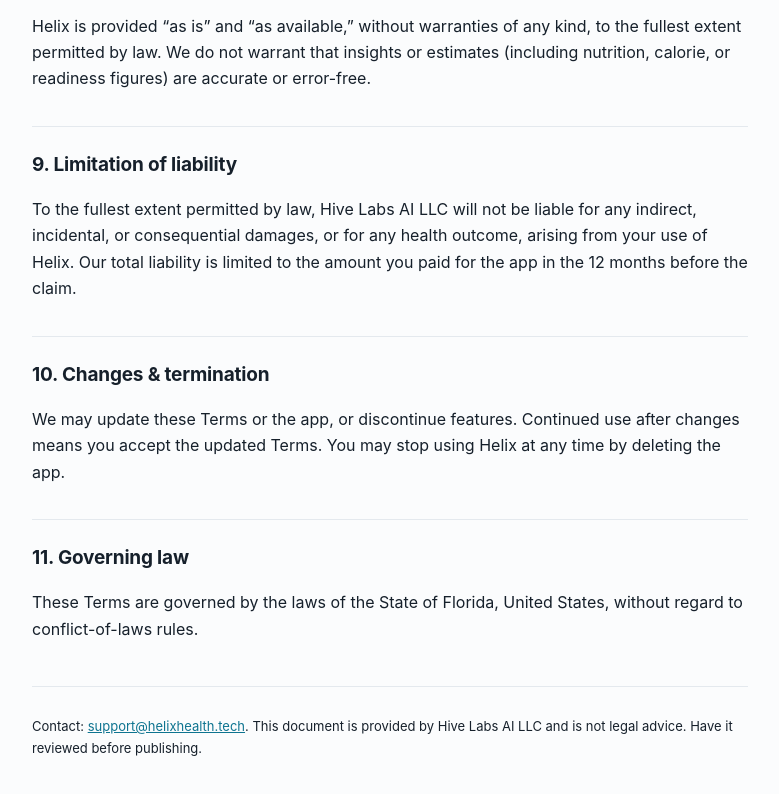
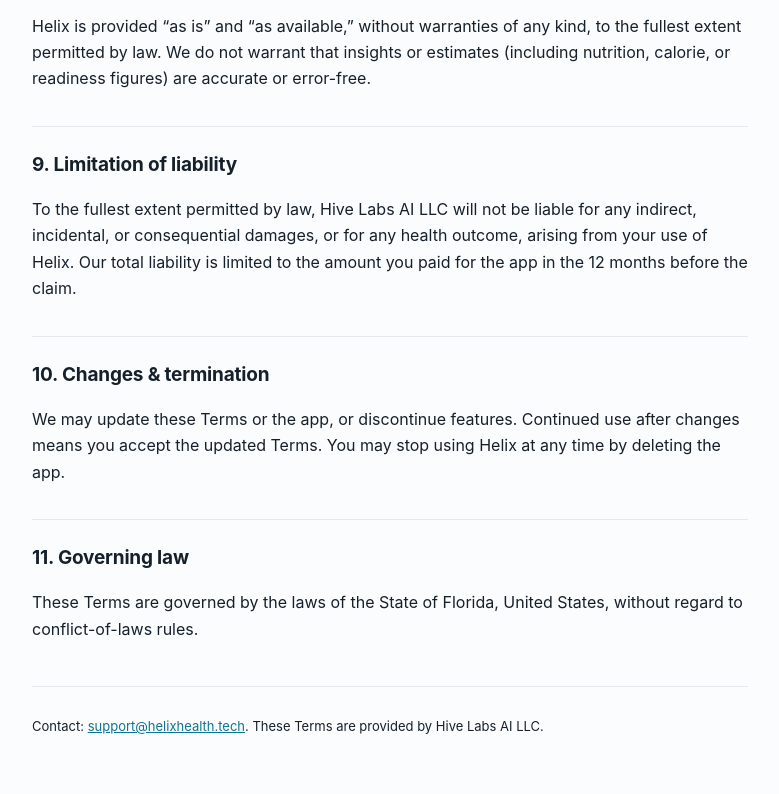
Before and after one commit to Hive239/helixhealth-site, a plain HTML site: page terms/index.html in a window 1280 px wide. Shown: the part 2027-2821 px from the top of the page, without its empty margins (250-1029 px from the left). Drawn offline with Linux system fonts and the light colour scheme.

Commit message:
Remove draft disclaimer note from Terms footer

```diff
--- a/terms/index.html
+++ b/terms/index.html
@@ -82,7 +82,7 @@
   <p>These Terms are governed by the laws of the State of Florida, United States, without regard to conflict-of-laws rules.</p>
 
   <footer>
-    <p>Contact: <a href="mailto:support@helixhealth.tech">support@helixhealth.tech</a>. This document is provided by Hive Labs AI LLC and is not legal advice. Have it reviewed before publishing.</p>
+    <p>Contact: <a href="mailto:support@helixhealth.tech">support@helixhealth.tech</a>. These Terms are provided by Hive Labs AI LLC.</p>
   </footer>
 </div>
 </body>
```
